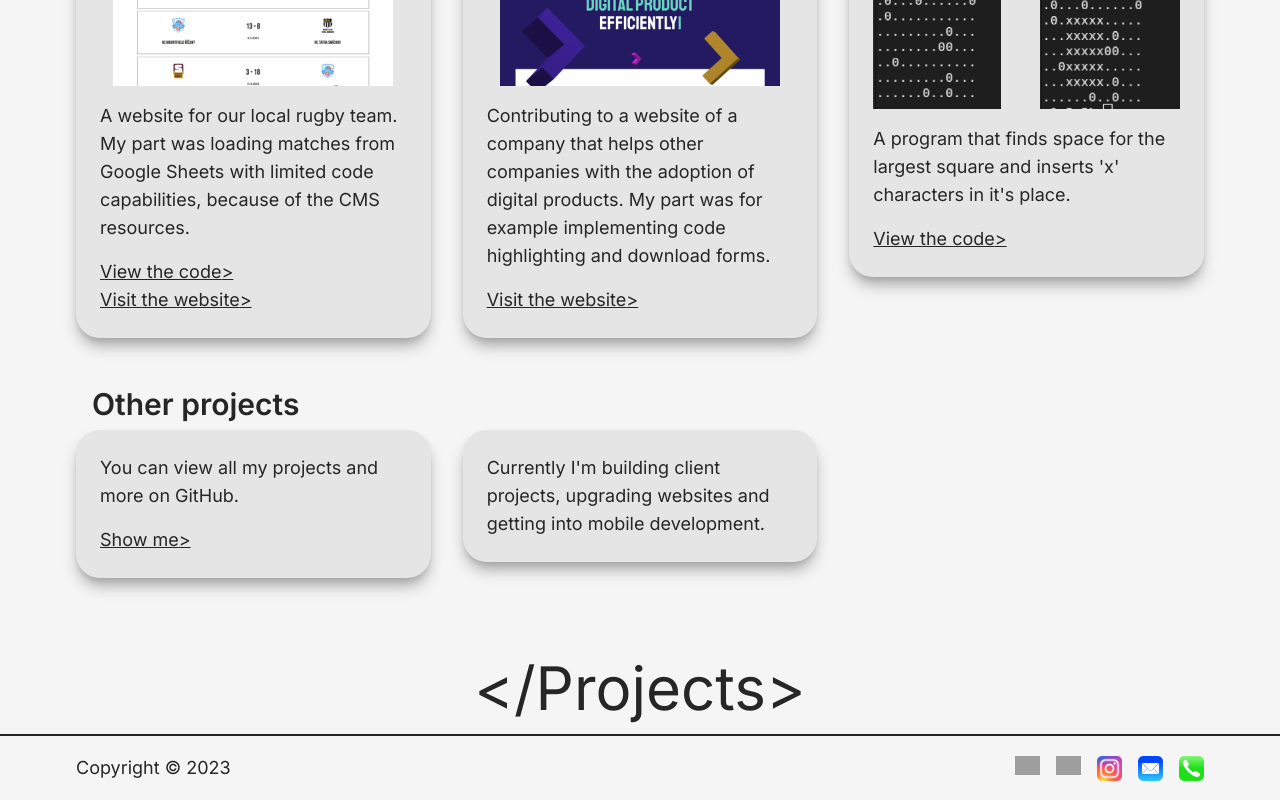
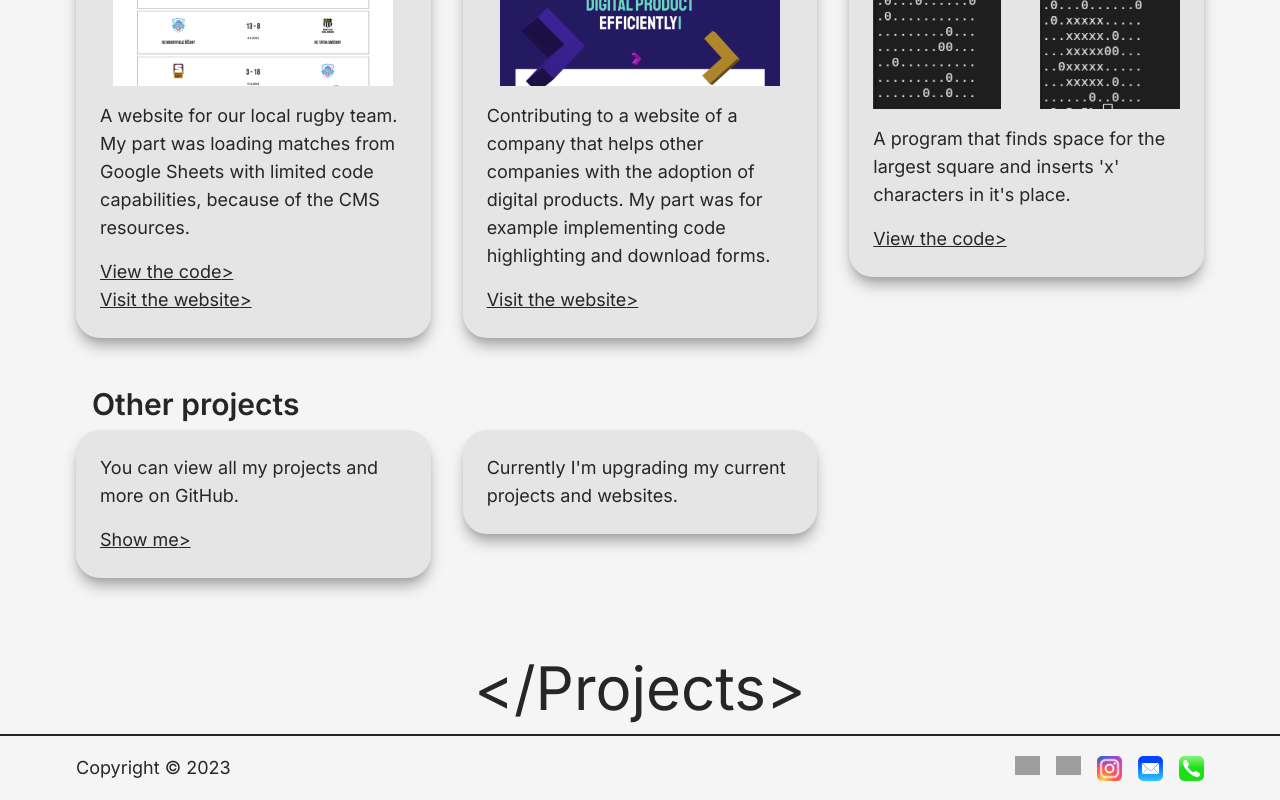
Before and after one commit to jirulak02/personal-website, a Next.js app: page /projects in a window 1280 px wide. Shown: the part 1105-1905 px from the top of the page. Built offline with nearby package versions, Linux system fonts and the light colour scheme; grey boxes are pictures that could not be loaded.

Commit message:
update current work

```diff
--- a/components/pages/ProjectsPage/OtherProjects.tsx
+++ b/components/pages/ProjectsPage/OtherProjects.tsx
@@ -17,10 +17,7 @@ export default function OtherProjects() {
           </a>
         </Card>
         <Card reveal className="mx-auto max-w-sm">
-          <p>
-            Currently I'm building client projects, upgrading websites and getting into mobile
-            development.
-          </p>
+          <p>Currently I'm upgrading my current projects and websites.</p>
         </Card>
       </div>
     </section>
```
